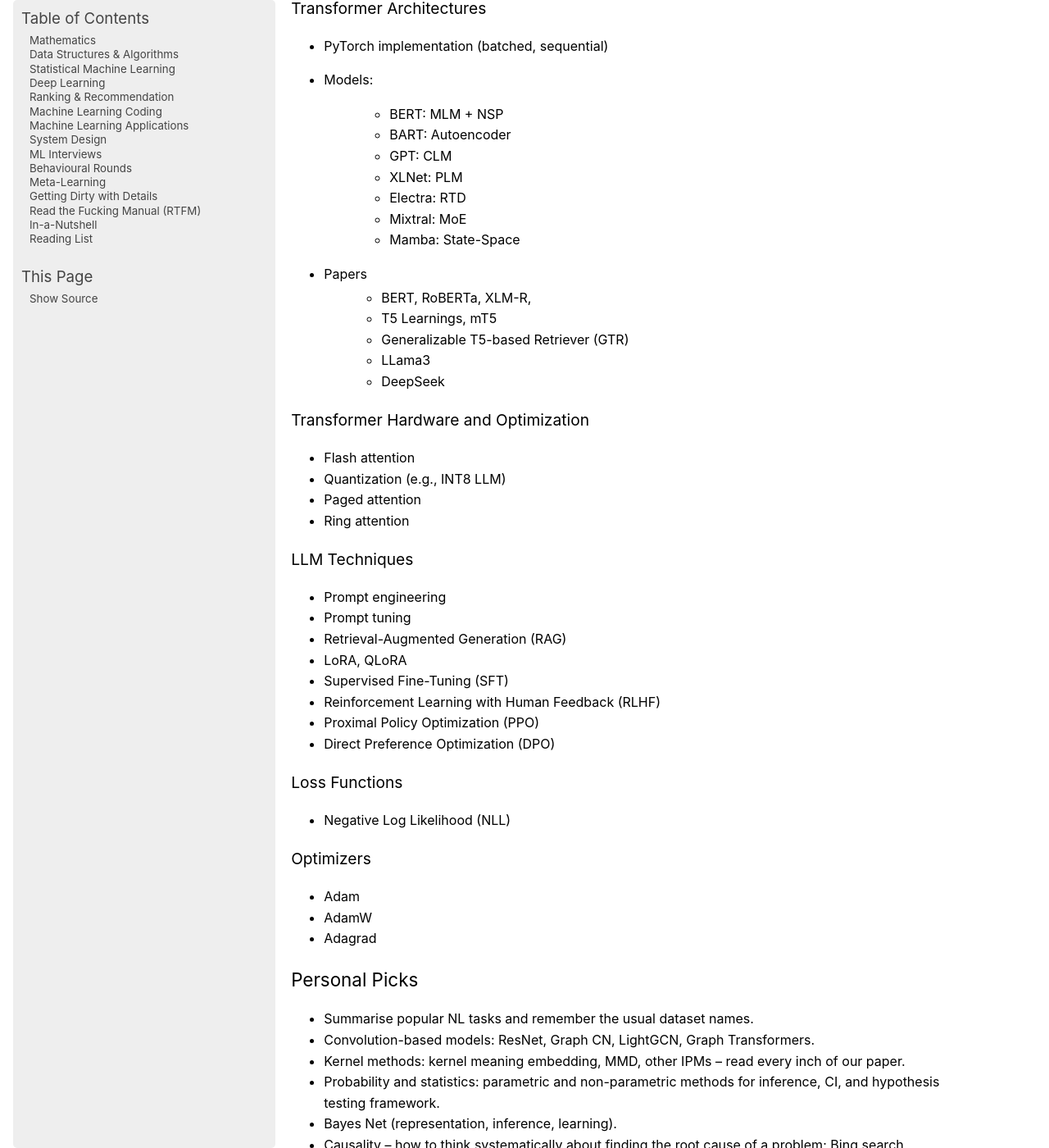
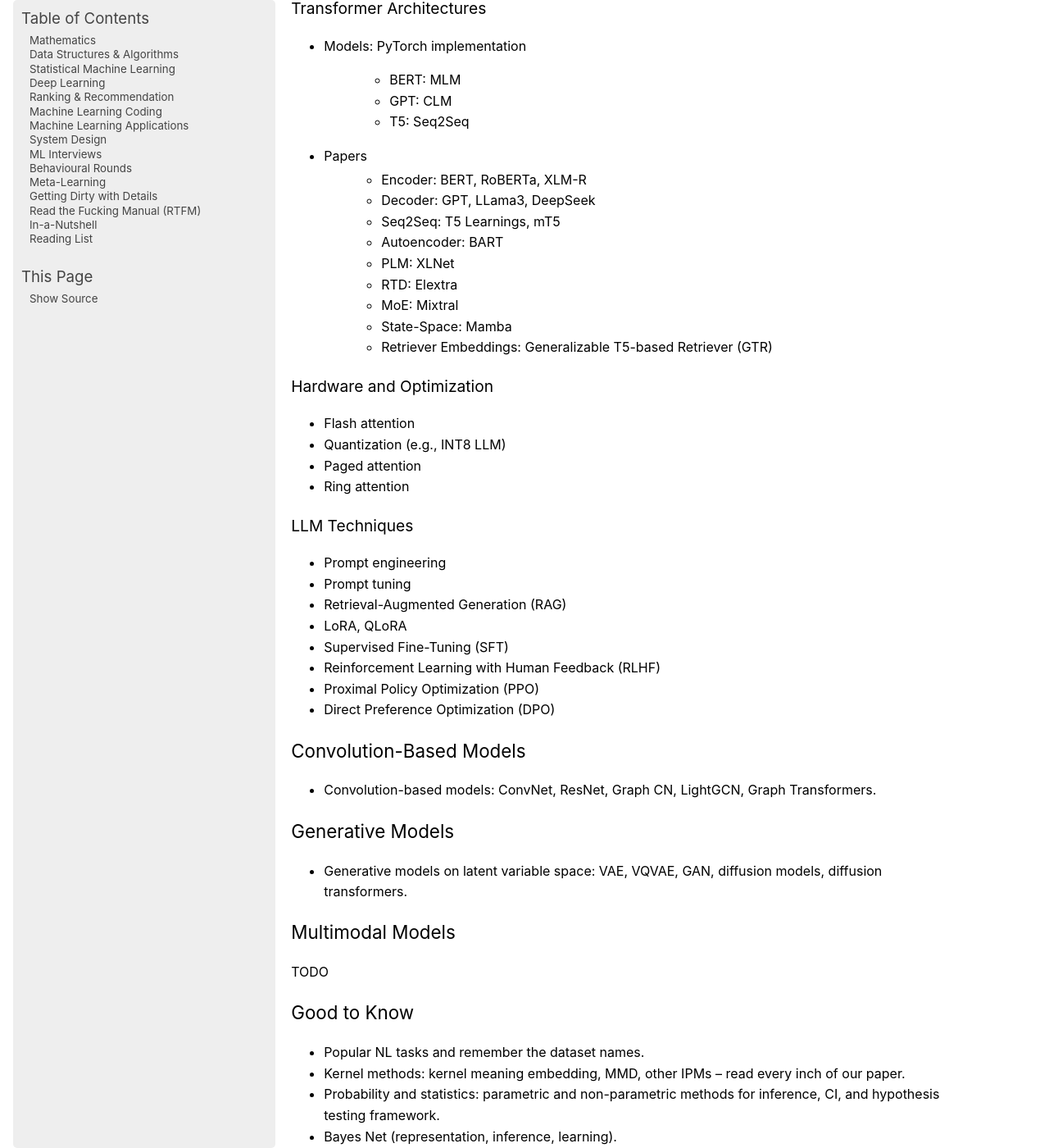
Before and after one commit to uselesstechjunks/leetcode, a Sphinx documentation site: the page built from docs/source/interviews/depth.rst, in a window 1280 px wide and 1400 px high, scrolled down 2059 px. Shown: the whole window at 82% size. Built offline with Sphinx 7.4.7, drawn with Linux system fonts in a browser that asks for light colours; some of the changed text lies outside the part shown.

Commit message:
Update depth.rst (#451)

```diff
--- a/docs/source/interviews/depth.rst
+++ b/docs/source/interviews/depth.rst
@@ -81,24 +81,23 @@ Decoding Techniques
 
 Transformer Architectures
 --------------------------------------------------------------------------------
-- PyTorch implementation (batched, sequential)
-- Models:
+- Models: PyTorch implementation
 
-	- BERT: MLM + NSP
-	- BART: Autoencoder
+	- BERT: MLM
 	- GPT: CLM
-	- XLNet: PLM
-	- Electra: RTD
-	- Mixtral: MoE
-	- Mamba: State-Space
+	- T5: Seq2Seq
 - Papers
-	- BERT, RoBERTa, XLM-R,
-	- T5 Learnings, mT5
-	- Generalizable T5-based Retriever (GTR)
-	- LLama3
-	- DeepSeek
+	- Encoder: BERT, RoBERTa, XLM-R
+	- Decoder: GPT, LLama3, DeepSeek
+	- Seq2Seq: T5 Learnings, mT5
+	- Autoencoder: BART
+	- PLM: XLNet
+	- RTD: Elextra
+	- MoE: Mixtral
+	- State-Space: Mamba
+	- Retriever Embeddings: Generalizable T5-based Retriever (GTR)
 
-Transformer Hardware and Optimization
+Hardware and Optimization
 --------------------------------------------------------------------------------
 - Flash attention
 - Quantization (e.g., INT8 LLM)
@@ -116,30 +115,30 @@ LLM Techniques
 - Proximal Policy Optimization (PPO)
 - Direct Preference Optimization (DPO)
 
-Loss Functions
---------------------------------------------------------------------------------
-- Negative Log Likelihood (NLL)
+Convolution-Based Models
+================================================================================
+- Convolution-based models: ConvNet, ResNet, Graph CN, LightGCN, Graph Transformers.
 
-Optimizers
---------------------------------------------------------------------------------
-- Adam
-- AdamW
-- Adagrad
+Generative Models
+================================================================================
+- Generative models on latent variable space: VAE, VQVAE, GAN, diffusion models, diffusion transformers.
 
-Personal Picks
+Multimodal Models
 ================================================================================
-- Summarise popular NL tasks and remember the usual dataset names.
-- Convolution-based models: ResNet, Graph CN, LightGCN, Graph Transformers.
+TODO
+
+Good to Know
+================================================================================
+- Popular NL tasks and remember the dataset names.
 - Kernel methods: kernel meaning embedding, MMD, other IPMs – read every inch of our paper.
 - Probability and statistics: parametric and non-parametric methods for inference, CI, and hypothesis testing framework.
 - Bayes Net (representation, inference, learning).
 - Causality – how to think systematically about finding the root cause of a problem; Bing search causality paper.
 - Latent variable models: K-means, mixture of Gaussians, PCA, kernel PCA, ICA.
-- Generative models on latent variable space: VAE, VQVAE, GAN, diffusion models, diffusion transformers.
 - Clustering: convex, non-convex, evaluation of clustering performance.
 - Regression and discriminative classification: model assumption, interpretation, evaluation – collinearity, the other stuff.
 - Theory as applied problem statement.
-- Code Transformer, ConvNet, kernel methods, tree methods, regression, VAE, GAN, diffusion models.
+- Code kernel methods, tree methods, regression, VAE, GAN, diffusion models.
 
 Sample Questions
 ================================================================================
```
Also changed, not shown: other parts of docs/source/interviews/depth.rst (+2 -2 lines).
